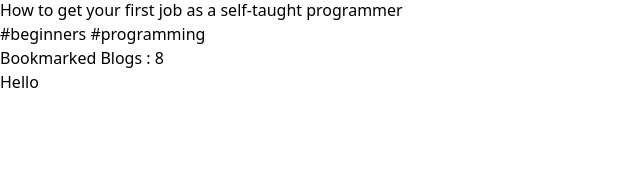
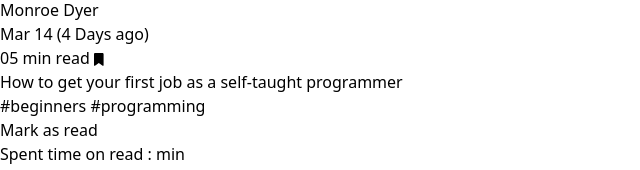
Before and after one commit to mehedip1/assignment8, a React (Vite) app: page / in a window 1280 px wide. Shown: the part 3643-3813 px from the top of the page, without its empty margins (0-640 px from the left). Before the commit the page ends 3737 px from the top, so only its background shows below. Built offline with nearby package versions, Linux system fonts and the light colour scheme.

Commit message:
read file added

```diff
--- a/src/Components/Body/Body.jsx
+++ b/src/Components/Body/Body.jsx
@@ -1,17 +1,24 @@
 import React from 'react';
 import { useEffect ,useState } from 'react';
 import Detail from '../Detail/Detail';
+import Cart from '../Cart/Cart';
 
 
 
 const Body = () => {
-    const [details, setDetails] = useState([])
+    const [details, setDetails] = useState([]);
+    const [read, setRead] = useState([])
 
     useEffect(()=>{
         fetch('details.json')
         .then(res => res.json())
         .then(data => setDetails(data))
-    },[])
+    },[]);
+
+    const handleRead = (detail) =>{
+        const newRead = [...read, detail];
+        setRead(newRead);
+    }
     return (
         <div className='flex '>
             <div className="main">
@@ -19,14 +26,14 @@ const Body = () => {
                 details.map( detail => <Detail
                 key={detail.id}
                 detail ={detail}
+                handleRead={handleRead}
                 ></Detail>
                  )
               }
             </div>
-            <div className="shadow-lg w-2/4 ms-5 px-5 ">
-               <h1>Bookmarked Blogs : 8</h1>
-               <h1>Hello</h1>
-            </div>
+            <div className="shadow-lg rounded w-2/4 ms-5 px-5 ">
+            <Cart read={read}></Cart>
+               </div>
         </div>
     );
 };
--- /dev/null
+++ b/src/Components/Cart/Cart.jsx
@@ -0,0 +1,17 @@
+import React from 'react';
+
+const Cart = (props) => {
+    const {read} = props;
+    return (
+        <div>
+            <div>
+             <h1>Spent time on read :  min</h1>
+            </div>
+             <div className='py-5'>
+             <h1>Bookmarked Blogs : {read.length} </h1>
+             </div>
+        </div>
+    );
+};
+
+export default Cart;
--- a/src/Components/Detail/Detail.jsx
+++ b/src/Components/Detail/Detail.jsx
@@ -6,8 +6,11 @@ import logo from '../images/logo.jpg';
 
 const Detail = (props) => {
     const {author, title,cover} = props.detail;
+
+     const handleRead = props.handleRead;
+
     return (
-         <div className='ms-5'>
+         <div className='ms-5 rounded-lg'>
             <div className="card w-100 bg-base-100 shadow-xl">
         <figure><img src={cover} alt="" /></figure>
         <div className="card-body ">
@@ -18,13 +21,17 @@ const Detail = (props) => {
          <h2>{author}</h2>
          <p>Mar 14 (4 Days ago)</p>
          </div>
-         <p>05 min read <small><FontAwesomeIcon icon={faBookmark} /></small>
+         <p>05 min read <small onClick={()=> handleRead(props.detail)}><FontAwesomeIcon icon={faBookmark} /></small>
           </p>
           </div>
 
           <p>{title}</p>
           <div>
           <p>#beginners  #programming</p>
+          <div className='py-5'>
+          <button class="btn btn-primary">Mark as read</button>
+          </div>
+
 
           </div>
         </div>
```
